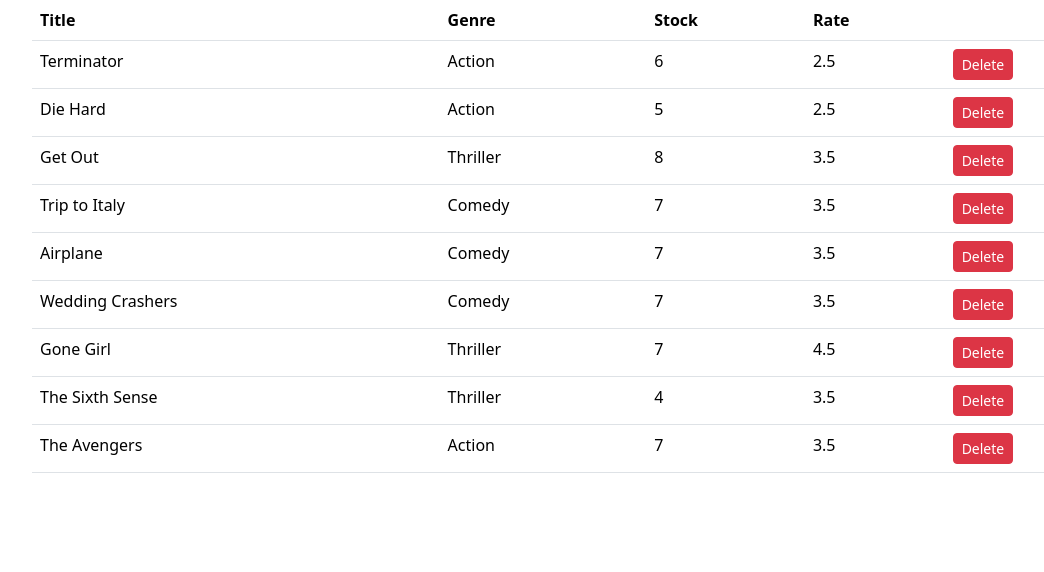
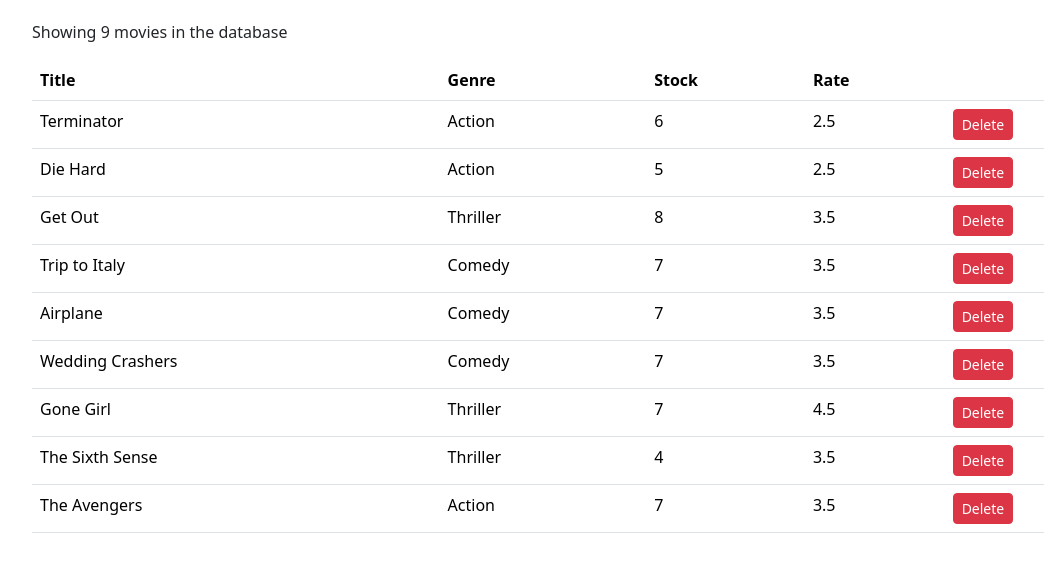
Before and after one commit to qcwssss/Mastering-React-With-Mosh, a React (Create React App) app in the folder vidly/: page / in a window 1280 px wide. Shown: the top 572 px of the page, without its empty margins (50-1094 px from the left). Built offline with nearby package versions, Linux system fonts and the light colour scheme.

Commit message:
complete movies table

```diff
--- a/vidly/src/components/movies.jsx
+++ b/vidly/src/components/movies.jsx
@@ -8,11 +8,15 @@
 
   handleDelete = (movie) => {
     const movies = this.state.movies.filter((m) => m._id !== movie._id);
-    this.setState({ movies: movies });
+    this.setState({ movies });
   };
 
   render() {
+    const { length: moviesCount } = this.state.movies;
+    if (moviesCount === 0) return <p>There are no movies in the database.</p>;
     return (
+      <React.Fragment>
+        <p>Showing {moviesCount} movies in the database</p>
         <table className="table">
           <thead>
             <tr>
@@ -42,6 +46,7 @@
             ))}
           </tbody>
         </table>
+      </React.Fragment>
     );
   }
 }
--- a/vidly/src/index.css
+++ b/vidly/src/index.css
@@ -1,13 +1,14 @@
 body {
   margin: 0;
-  font-family: -apple-system, BlinkMacSystemFont, 'Segoe UI', 'Roboto', 'Oxygen',
-    'Ubuntu', 'Cantarell', 'Fira Sans', 'Droid Sans', 'Helvetica Neue',
+  padding: 20px 0 0 0;
+  font-family: -apple-system, BlinkMacSystemFont, "Segoe UI", "Roboto", "Oxygen",
+    "Ubuntu", "Cantarell", "Fira Sans", "Droid Sans", "Helvetica Neue",
     sans-serif;
   -webkit-font-smoothing: antialiased;
   -moz-osx-font-smoothing: grayscale;
 }
 
 code {
-  font-family: source-code-pro, Menlo, Monaco, Consolas, 'Courier New',
+  font-family: source-code-pro, Menlo, Monaco, Consolas, "Courier New",
     monospace;
 }
```
Lines whose indentation alone changed are shown as unchanged.
